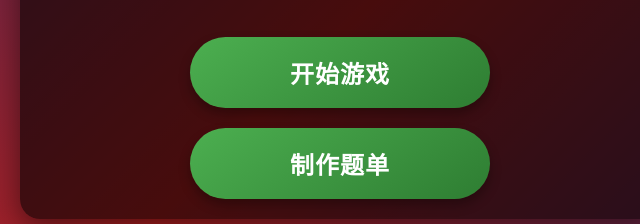
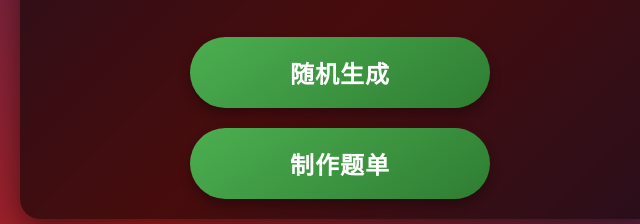
Before and after one commit to Game-X-123/Eight_Trigrams_Board, a plain HTML site: page index.html in a window 1280 px wide. Shown: the part 365-589 px from the top of the page, 300-940 px from the left. Drawn offline with Linux system fonts and the light colour scheme.

Commit message:
Update index.html

```diff
--- a/index.html
+++ b/index.html
@@ -534,7 +534,7 @@
     <div id="startScreen">
         <h1 id="gameTitle">卦象之盘</h1>
         <div class="button-container">
-            <button id="startButton" class="main-button">开始游戏</button>
+            <button id="startButton" class="main-button">随机生成</button>
             <button id="createPlaylist" class="main-button">制作题单</button>
         </div>
     </div>
```
